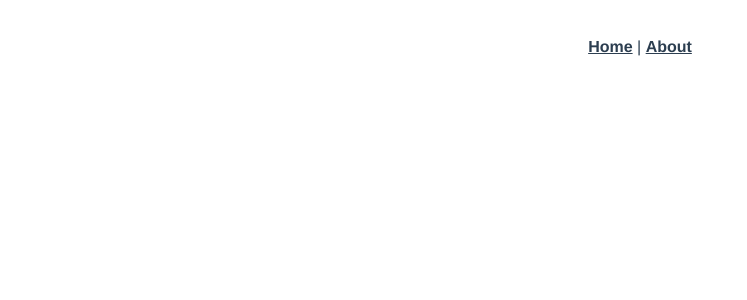
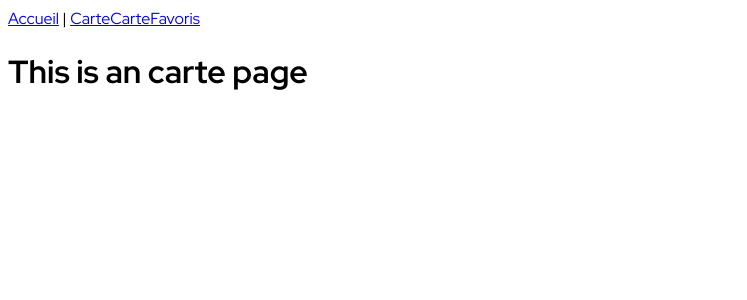
Before and after one commit to CameronLct/project-vue-sfc, a Vue app: page /#/carte in a window 1280 px wide. Before the commit this address had no page. Shown: the top 300 px of the page, without its empty margins (0-747 px from the left). Built offline with nearby package versions, Linux system fonts and the light colour scheme.

Commit message:
feat: ajout router et clean code

```diff
--- a/src/App.vue
+++ b/src/App.vue
@@ -1,30 +1,20 @@
 <template>
   <nav>
-    <router-link to="/">Home</router-link> |
-    <router-link to="/about">About</router-link>
+    <router-link to="/">Accueil</router-link> |
+    <router-link to="/carte">Carte</router-link>
+    <router-link to="/carte/:parkingId">Carte</router-link>
+    <router-link to="/favoris">Favoris</router-link>
   </nav>
   <router-view/>
 </template>
 
 <style>
+@import url('https://fonts.googleapis.com/css2?family=Red+Hat+Display:ital,wght@0,400;0,500;0,600;0,700;1,400;1,500;1,600;1,700&display=swap');
+
 #app {
-  font-family: Avenir, Helvetica, Arial, sans-serif;
-  -webkit-font-smoothing: antialiased;
-  -moz-osx-font-smoothing: grayscale;
-  text-align: center;
-  color: #2c3e50;
-}
-
-nav {
-  padding: 30px;
-}
-
-nav a {
-  font-weight: bold;
-  color: #2c3e50;
-}
-
-nav a.router-link-exact-active {
-  color: #42b983;
+	font-family: 'Red Hat Display', sans-serif;
+    display: flex;
+    flex-direction: column;
+    justify-content: center;
 }
 </style>
--- a/src/components/HelloWorld.vue
+++ /dev/null
@@ -1,59 +0,0 @@
-<template>
-  <div class="hello">
-    <h1>{{ msg }}</h1>
-    <p>
-      For a guide and recipes on how to configure / customize this project,<br>
-      check out the
-      <a href="https://cli.vuejs.org" target="_blank" rel="noopener">vue-cli documentation</a>.
-    </p>
-    <h3>Installed CLI Plugins</h3>
-    <ul>
-      <li><a href="https://github.com/vuejs/vue-cli/tree/dev/packages/%40vue/cli-plugin-babel" target="_blank" rel="noopener">babel</a></li>
-      <li><a href="https://github.com/vuejs/vue-cli/tree/dev/packages/%40vue/cli-plugin-pwa" target="_blank" rel="noopener">pwa</a></li>
-      <li><a href="https://github.com/vuejs/vue-cli/tree/dev/packages/%40vue/cli-plugin-router" target="_blank" rel="noopener">router</a></li>
-    </ul>
-    <h3>Essential Links</h3>
-    <ul>
-      <li><a href="https://vuejs.org" target="_blank" rel="noopener">Core Docs</a></li>
-      <li><a href="https://forum.vuejs.org" target="_blank" rel="noopener">Forum</a></li>
-      <li><a href="https://chat.vuejs.org" target="_blank" rel="noopener">Community Chat</a></li>
-      <li><a href="https://twitter.com/vuejs" target="_blank" rel="noopener">Twitter</a></li>
-      <li><a href="https://news.vuejs.org" target="_blank" rel="noopener">News</a></li>
-    </ul>
-    <h3>Ecosystem</h3>
-    <ul>
-      <li><a href="https://router.vuejs.org" target="_blank" rel="noopener">vue-router</a></li>
-      <li><a href="https://vuex.vuejs.org" target="_blank" rel="noopener">vuex</a></li>
-      <li><a href="https://github.com/vuejs/vue-devtools#vue-devtools" target="_blank" rel="noopener">vue-devtools</a></li>
-      <li><a href="https://vue-loader.vuejs.org" target="_blank" rel="noopener">vue-loader</a></li>
-      <li><a href="https://github.com/vuejs/awesome-vue" target="_blank" rel="noopener">awesome-vue</a></li>
-    </ul>
-  </div>
-</template>
-
-<script>
-export default {
-  name: 'HelloWorld',
-  props: {
-    msg: String
-  }
-}
-</script>
-
-<!-- Add "scoped" attribute to limit CSS to this component only -->
-<style scoped>
-h3 {
-  margin: 40px 0 0;
-}
-ul {
-  list-style-type: none;
-  padding: 0;
-}
-li {
-  display: inline-block;
-  margin: 0 10px;
-}
-a {
-  color: #42b983;
-}
-</style>
--- a/src/router/index.js
+++ b/src/router/index.js
@@ -1,20 +1,29 @@
 import { createRouter, createWebHashHistory } from 'vue-router'
 import HomeView from '../views/HomeView.vue'
+import CarteView from '../views/CarteView.vue'
+import FavorisView from '../views/FavorisView.vue'
 
 const routes = [
   {
     path: '/',
-    name: 'home',
+    name: 'accueil',
     component: HomeView
   },
   {
-    path: '/about',
-    name: 'about',
-    // route level code-splitting
-    // this generates a separate chunk (about.[hash].js) for this route
-    // which is lazy-loaded when the route is visited.
-    component: () => import(/* webpackChunkName: "about" */ '../views/AboutView.vue')
-  }
+    path: '/carte',
+    name: 'carte',
+    component: CarteView
+  },
+  {
+    path: '/favoris',
+    name: 'favoris',
+    component: FavorisView
+  },
+  {
+    path: '/carte/:parkingId',
+    name: 'carteOneParking',
+    component: CarteView
+  },
 ]
 
 const router = createRouter({
--- a/src/views/AboutView.vue
+++ /dev/null
@@ -1,5 +0,0 @@
-<template>
-  <div class="about">
-    <h1>This is an about page</h1>
-  </div>
-</template>
--- /dev/null
+++ b/src/views/CarteView.vue
@@ -0,0 +1,5 @@
+<template>
+  <div class="carte">
+    <h1>This is an carte page</h1>
+  </div>
+</template>
--- /dev/null
+++ b/src/views/FavorisView.vue
@@ -0,0 +1,5 @@
+<template>
+  <div class="carte">
+    <h1>This is an favorite page</h1>
+  </div>
+</template>
--- a/src/views/HomeView.vue
+++ b/src/views/HomeView.vue
@@ -1,18 +1,13 @@
 <template>
   <div class="home">
-    <img alt="Vue logo" src="../assets/logo.png">
-    <HelloWorld msg="Welcome to Your Vue.js App"/>
+
   </div>
 </template>
 
 <script>
-// @ is an alias to /src
-import HelloWorld from '@/components/HelloWorld.vue'
+
 
 export default {
   name: 'HomeView',
-  components: {
-    HelloWorld
-  }
 }
 </script>
```
